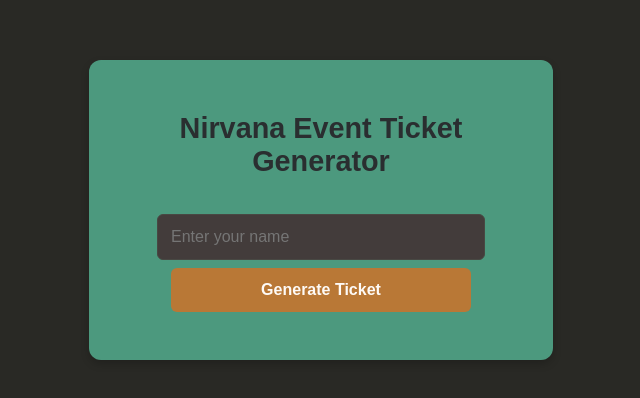
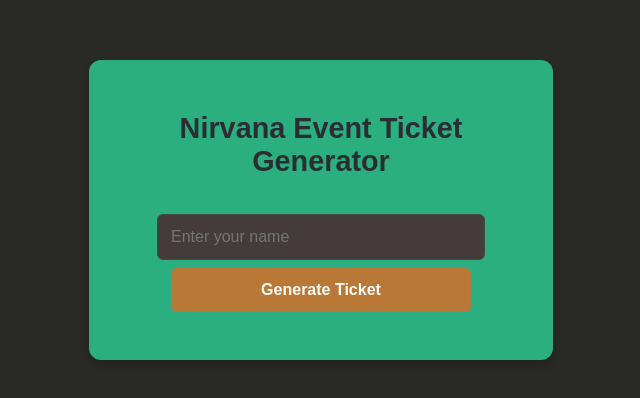
Before and after one commit to petersudai/Nirvana-ticket-generator, a website: page index.html in a window 1280 px wide. Shown: the part 190-588 px from the top of the page, without its empty margins (319-959 px from the left). Drawn offline with Linux system fonts and the light colour scheme.

Commit message:
style change

```diff
--- a/index.html
+++ b/index.html
@@ -22,7 +22,7 @@
 
     /* Centered Card Styling */
     .container {
-      background-color: #4c997e;
+      background-color: #2baf81;
       border-radius: 12px;
       padding: 2em;
       width: 100%;
```
